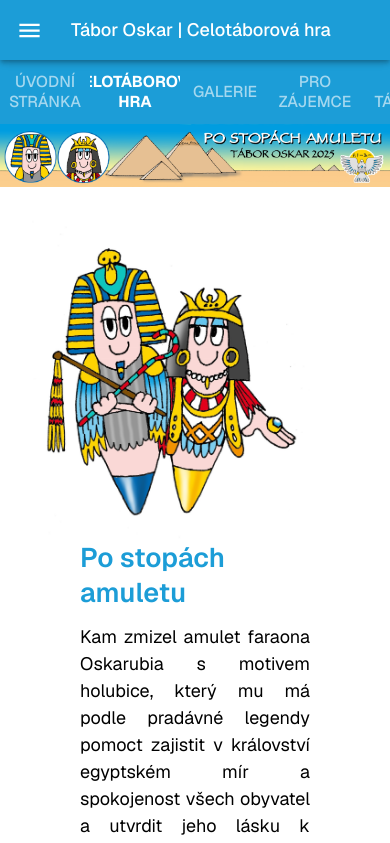
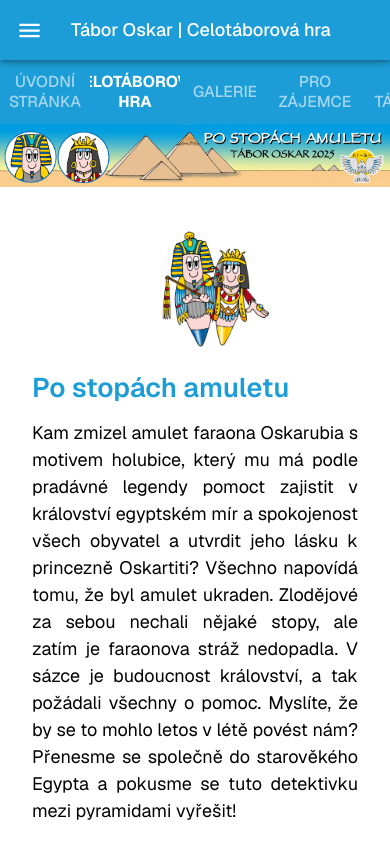
Before and after one commit to the-Radek/oskar-web, a Next.js app: page /taborova-hra in a window 390 px wide. Shown: the top 843 px of the page. Built offline with nearby package versions, Linux system fonts and the light colour scheme; what @mui/material-nextjs would draw is missing.

Commit message:
taborova-hra responsivness

```diff
--- a/src/app/o-tabore/page.module.css
+++ b/src/app/o-tabore/page.module.css
@@ -1,6 +1,10 @@
 .oskar {
   padding: 0 calc(4 * var(--mui-spacing, 8px));
   margin-bottom: calc(4 * var(--mui-spacing, 8px));
+
+  @media (max-width: 600px) {
+    padding: 0;
+  }
 }
 
 .paper {
--- a/src/app/taborova-hra/page.module.css
+++ b/src/app/taborova-hra/page.module.css
@@ -13,3 +13,27 @@
 .paper {
   padding: calc(4 * var(--mui-spacing, 8px));
 }
+
+@media (max-width: 900px) {
+  .game {
+    padding: 0 calc(3 * var(--mui-spacing, 8px));
+  }
+
+  .img {
+    width: 200px;
+  }
+}
+
+@media (max-width: 600px) {
+  .game {
+    display: flex;
+    flex-direction: column;
+    padding: 0;
+  }
+
+  .img {
+    float: none;
+    width: 33vw;
+    align-self: center;
+  }
+}
--- a/src/app/taborova-hra/page.tsx
+++ b/src/app/taborova-hra/page.tsx
@@ -16,7 +16,12 @@ export default function ThemedGame() {
   return (
     <main>
       <section className={styles.game}>
-        <Image alt={alt} {...imgProps} sizes="300px" className={styles.img} />
+        <Image
+          alt={alt}
+          {...imgProps}
+          sizes="(max-width: 600px) 33vw, (max-width: 900px) 200px, 300px"
+          className={styles.img}
+        />
         <Typography variant="h2">{config['2025'].title}</Typography>
         <Typography align="justify">{config['2025'].description}</Typography>
       </section>
```
